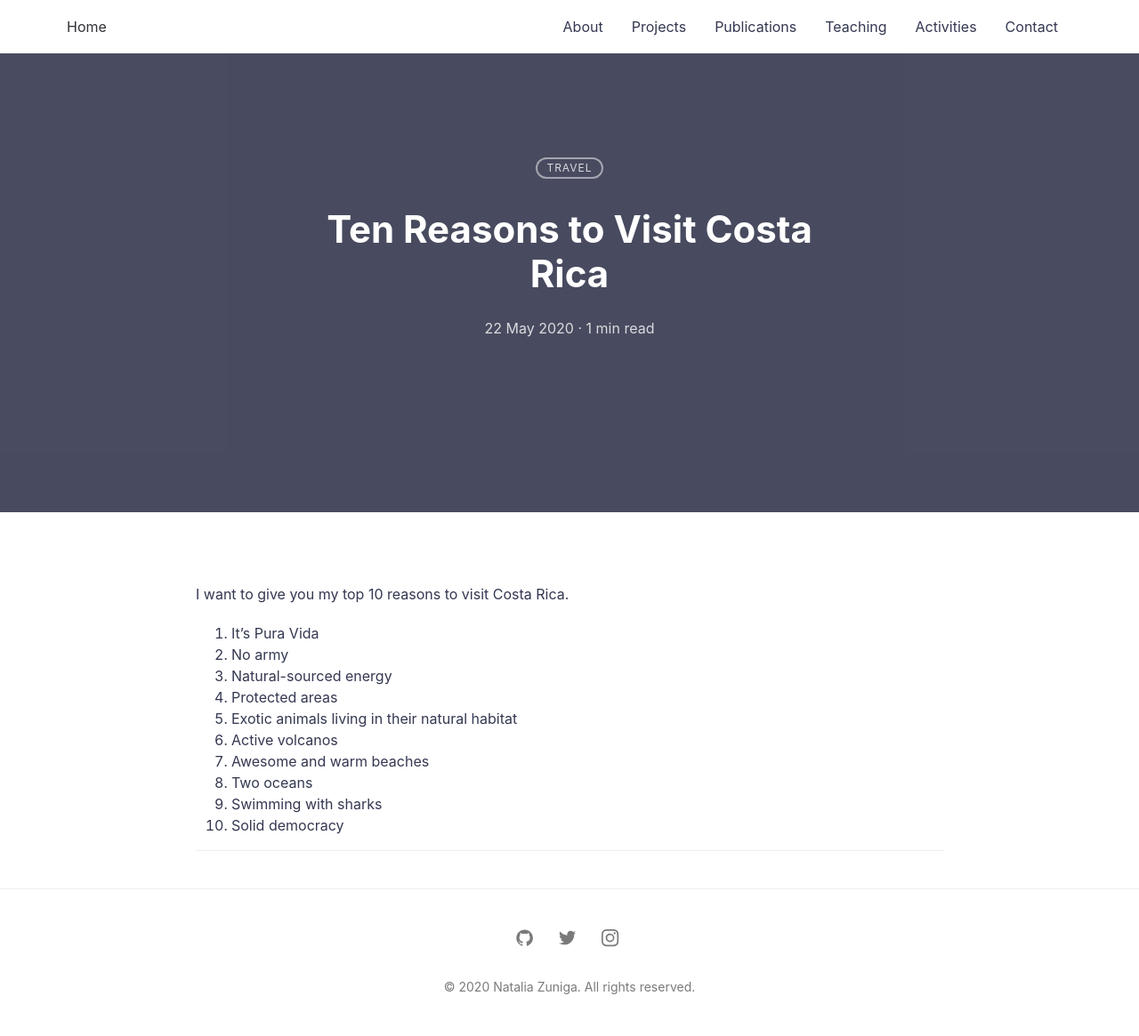
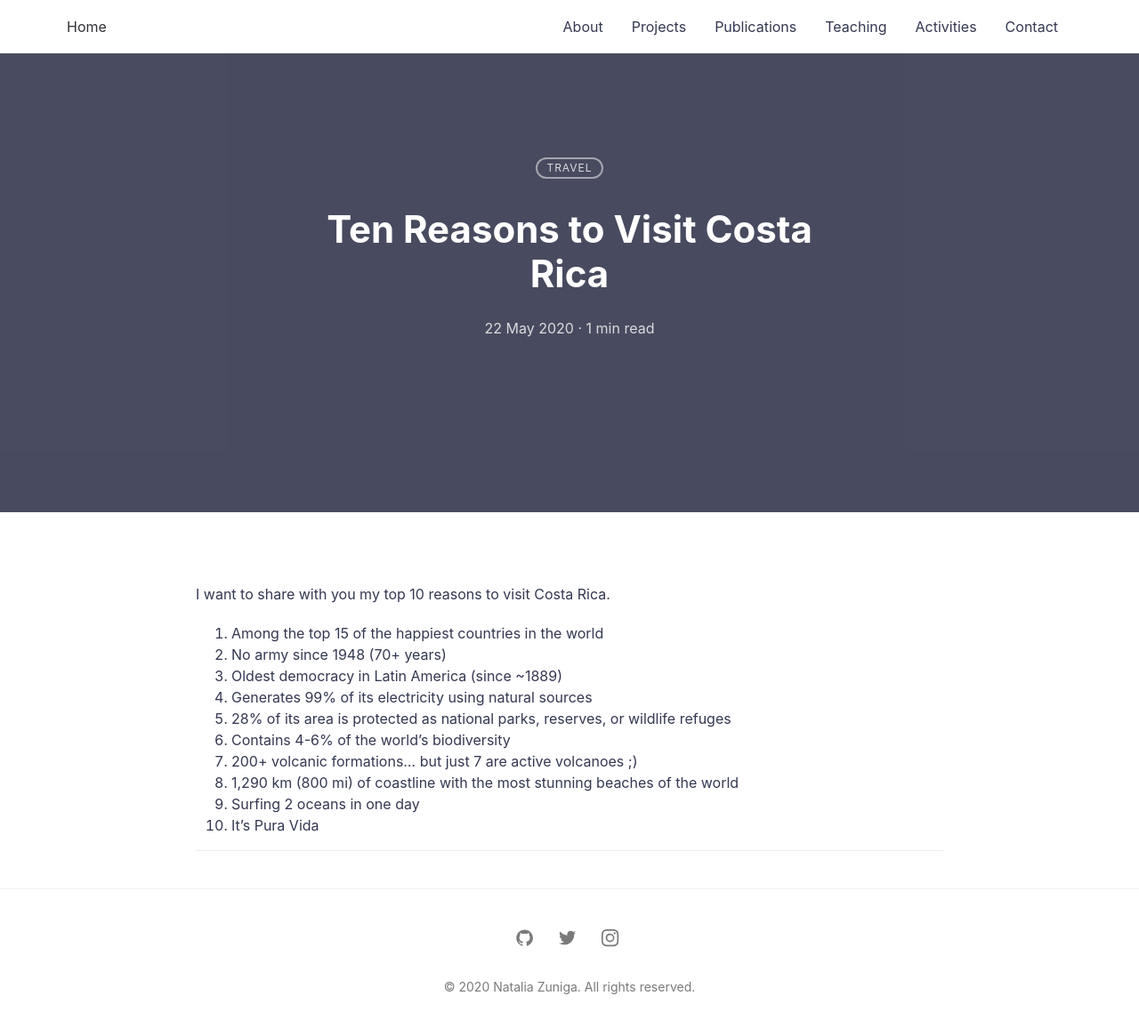
Before and after one commit to nzunigag/nzunigag.github.io, a Jekyll site: the page built from _posts/2020-05-22-Costa-Rica.md, in a window 1280 px wide. Shown: the whole page at 89% size. Built offline with Jekyll 4.4.1, drawn with Linux system fonts in a browser that asks for light colours.

Commit message:
Update 2020-05-22-Costa-Rica.md

```diff
--- a/_posts/2020-05-22-Costa-Rica.md
+++ b/_posts/2020-05-22-Costa-Rica.md
@@ -5,15 +5,15 @@ featured-img: Corcovadov2
 categories: [Travel]
 ---
 
-I want to give you my top 10 reasons to visit Costa Rica.
+I want to share with you my top 10 reasons to visit Costa Rica.
 
-1. It's Pura Vida
-2. No army
-3. Natural-sourced energy
-4. Protected areas
-5. Exotic animals living in their natural habitat
-6. Active volcanos
-7. Awesome and warm beaches
-8. Two oceans
-9. Swimming with sharks
-10. Solid democracy
+1. Among the top 15 of the happiest countries in the world
+2. No army since 1948 (70+ years)
+3. Oldest democracy in Latin America (since ~1889)
+4. Generates 99% of its electricity using natural sources
+5. 28% of its area is protected as national parks, reserves, or wildlife refuges
+6. Contains 4-6% of the world's biodiversity
+7. 200+ volcanic formations... but just 7 are active volcanoes ;)
+8. 1,290 km (800 mi) of coastline with the most stunning beaches of the world
+9. Surfing 2 oceans in one day
+10. It's Pura Vida
```
